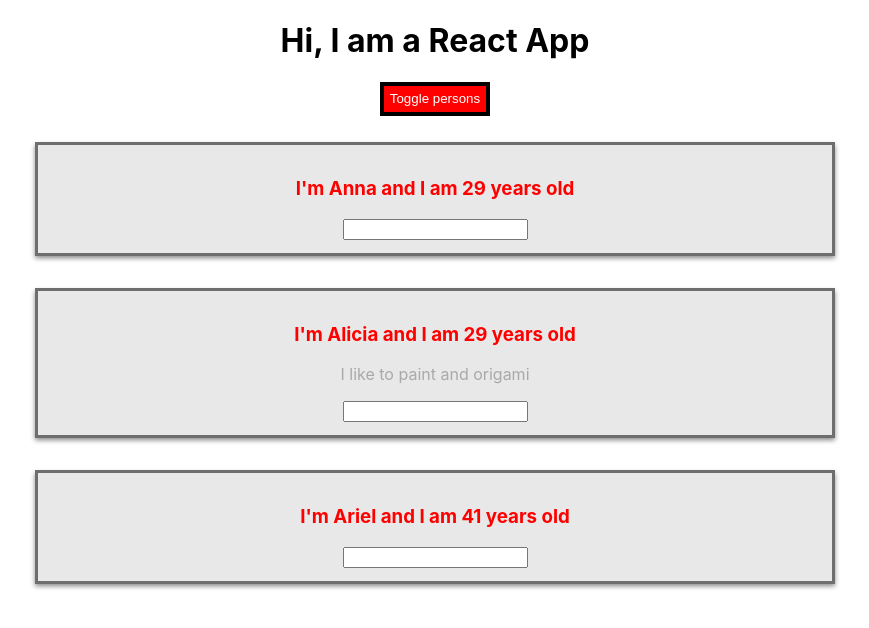
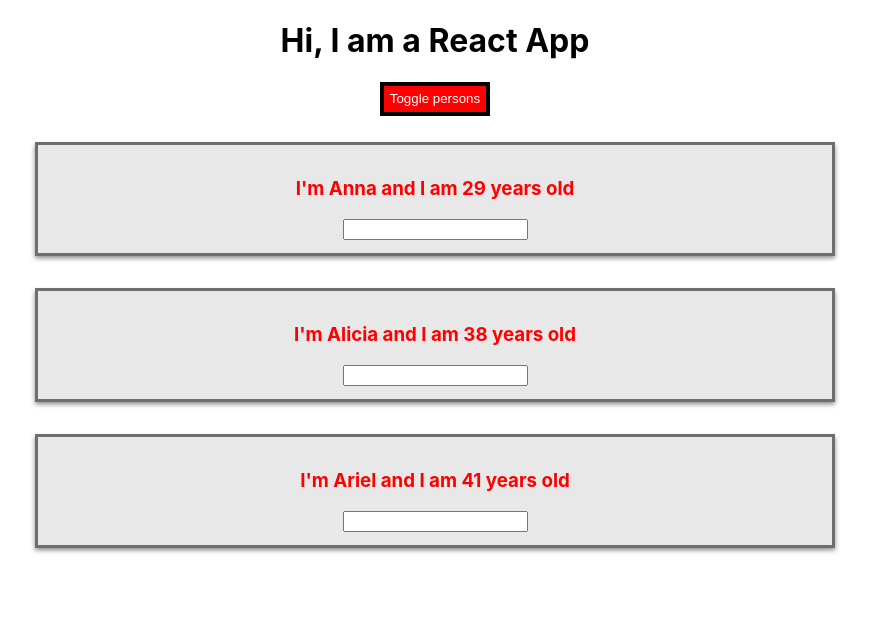
Before and after one commit to NushySC/React-Guide, a React (Create React App) app: page / in a window 1280 px wide. Both pictures are taken after a click on the button "Toggle persons". Shown: the top 628 px of the page, without its empty margins (205-1074 px from the left). Built offline with nearby package versions, Linux system fonts and the light colour scheme.

Commit message:
outputting list

```diff
--- a/src/App.js
+++ b/src/App.js
@@ -52,18 +52,11 @@ class App extends Component {
     if (this.state.showPersons === true) {
       persons = (
         <div>
-           <Person
-           name={this.state.persons[0].name}
-           age={this.state.persons[0].age}
-           click={this.swithcNameHandler.bind(this,'Anuska!')}
-           />
-           <Person
-           name={this.state.persons[1].name}
-           age={this.state.persons[0].age}>I like to paint and origami</Person>
-           <Person
-           name="Ariel"
-           age="41"
-           changed={this.nameChangedHandler}/>
+          {this.state.persons.map(person => {
+            return <Person
+            name={person.name}
+            age={person.age}/>
+          })}
         </div>
       )
     }
```
